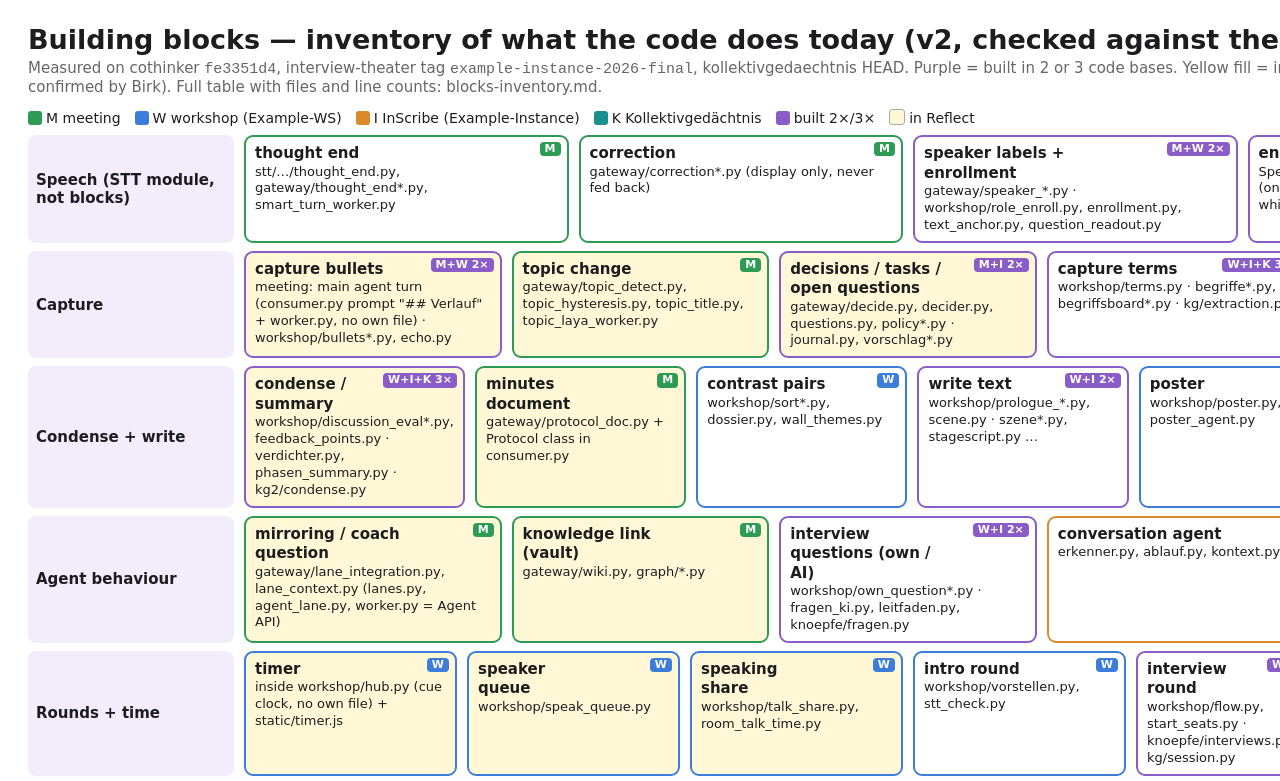
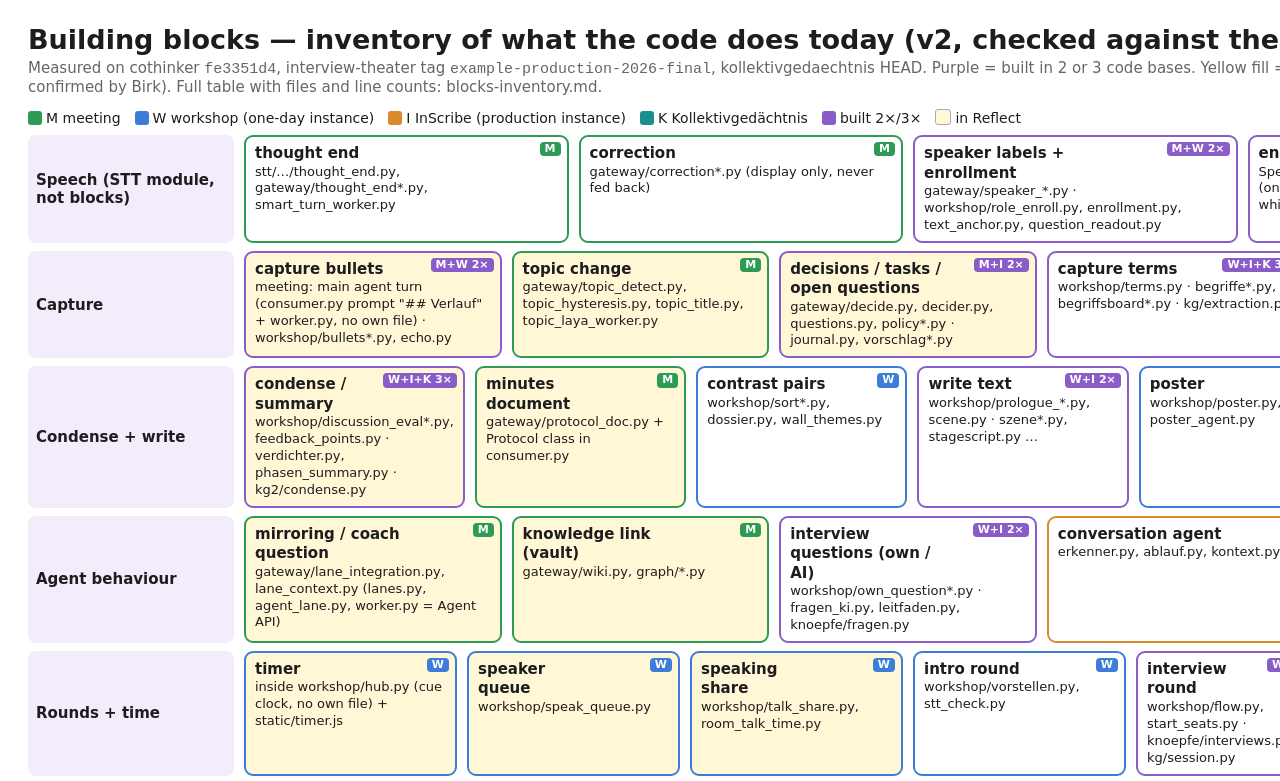
Before and after one commit to birkschmithuesen/cothinker, a plain HTML site: page docs/architecture/blocks-inventory.html in a window 1280 px wide. Shown: the top 781 px of the page. Drawn offline with Linux system fonts and the light colour scheme.

Commit message:
docs(architecture): replace deployed-instance names with example names
Reason: publish_check hits on docs/architecture instance names and no
public-safe path for the real commit identity (issue #28)

Signed-off-by: Robo <8000653+birkschmithuesen@users.noreply.github.com>

```diff
--- a/docs/architecture/blocks-inventory.html
+++ b/docs/architecture/blocks-inventory.html
@@ -5,8 +5,8 @@
 .lg span{display:inline-block;margin-right:14px;font-size:14px}.lg i{display:inline-block;width:14px;height:14px;border-radius:3px;margin-right:4px;vertical-align:-2px}
 .m{border-color:#2e9b55}.m .t{background:#2e9b55}.wk{border-color:#3b7dd8}.wk .t{background:#3b7dd8}.i{border-color:#d98a2b}.i .t{background:#d98a2b}.k{border-color:#1a8f8f}.k .t{background:#1a8f8f}.x{border-color:#8a5cc7}.x .t{background:#8a5cc7}</style></head><body><div class="w">
 <h1>Building blocks — inventory of what the code does today (v2, checked against the code)</h1>
-<div class="s">Measured on cothinker <code>fe3351d4</code>, interview-theater tag <code>example-instance-2026-final</code>, kollektivgedaechtnis HEAD. Purple = built in 2 or 3 code bases. Yellow fill = in the Reflect template (12 blocks, confirmed by Birk). Full table with files and line counts: blocks-inventory.md.</div>
-<div class="lg"><span><i style="background:#2e9b55"></i>M meeting</span><span><i style="background:#3b7dd8"></i>W workshop (Example-WS)</span><span><i style="background:#d98a2b"></i>I InScribe (Example-Instance)</span><span><i style="background:#1a8f8f"></i>K Kollektivgedächtnis</span><span><i style="background:#8a5cc7"></i>built 2×/3×</span><span><i style="background:#fff7d6;border:1px solid #aaa"></i>in Reflect</span></div>
+<div class="s">Measured on cothinker <code>fe3351d4</code>, interview-theater tag <code>example-production-2026-final</code>, kollektivgedaechtnis HEAD. Purple = built in 2 or 3 code bases. Yellow fill = in the Reflect template (12 blocks, confirmed by Birk). Full table with files and line counts: blocks-inventory.md.</div>
+<div class="lg"><span><i style="background:#2e9b55"></i>M meeting</span><span><i style="background:#3b7dd8"></i>W workshop (one-day instance)</span><span><i style="background:#d98a2b"></i>I InScribe (production instance)</span><span><i style="background:#1a8f8f"></i>K Kollektivgedächtnis</span><span><i style="background:#8a5cc7"></i>built 2×/3×</span><span><i style="background:#fff7d6;border:1px solid #aaa"></i>in Reflect</span></div>
 
 <div class="r"><div class="l">Speech (STT module, not blocks)</div>
 <div class="c m"><span class="t">M</span><b>thought end</b>stt/…/thought_end.py, gateway/thought_end*.py, smart_turn_worker.py</div>
```
Also changed, not shown: docs/architecture/arch-en-v3.html (+1 -1 lines), 2 other files.
